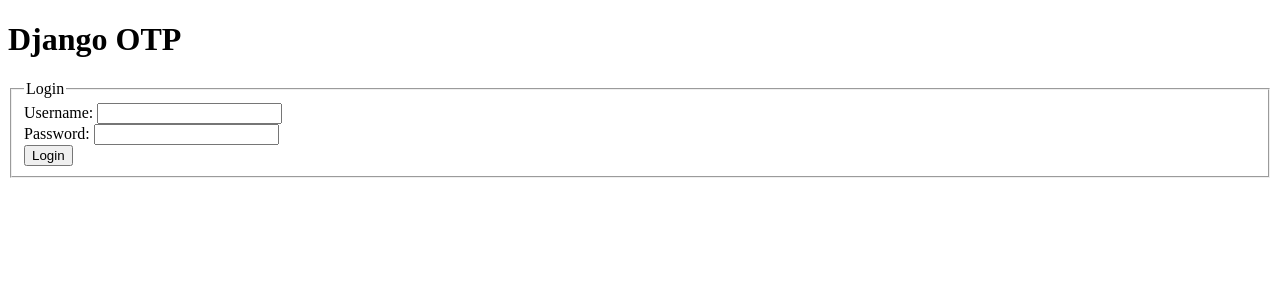
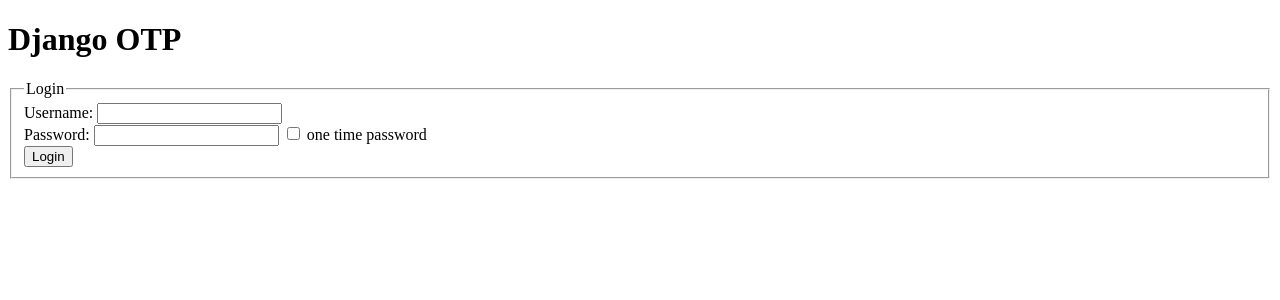
Before and after one commit to andreisavu/django-otp, a Django app: page / in a window 1280 px wide. Shown: the top 300 px of the page. Run offline with Django 3.2, Linux system fonts and the light colour scheme.

Commit message:
added HTML checkbox field for choosing one time pass login

```diff
--- a/otp/templates/home.html
+++ b/otp/templates/home.html
@@ -2,7 +2,21 @@
 
 <html>
 <head>
-    <title>Django OTP</title>
+<title>Django OTP</title>
+<script type="text/javascript">
+var id = function (value) {
+    return document.getElementById(value);
+};
+
+window.onload = function () {
+    var onetime  = id("onetime");
+    var password = id("password");
+
+    onetime.onclick = function () {
+        password.disabled = onetime.checked;
+    };
+};
+</script>
 </head>
 <body>
 
@@ -26,6 +40,10 @@
                 Password:
                 <input type="password" name="password" id="password">
             </label>
+            <label for="onetime">
+                <input type="checkbox" name="onetime" id="onetime">
+                one time password
+            </label>
         </div>
         <div>
             <input type="submit" value="Login">
```
